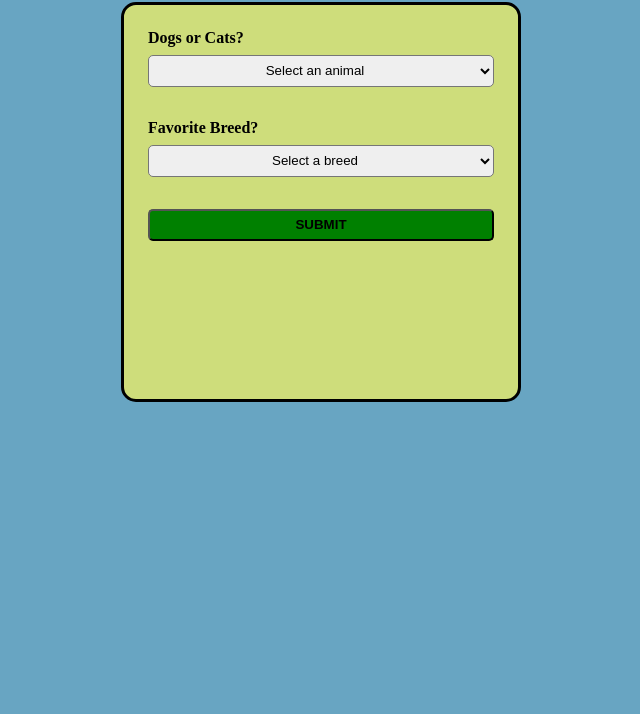
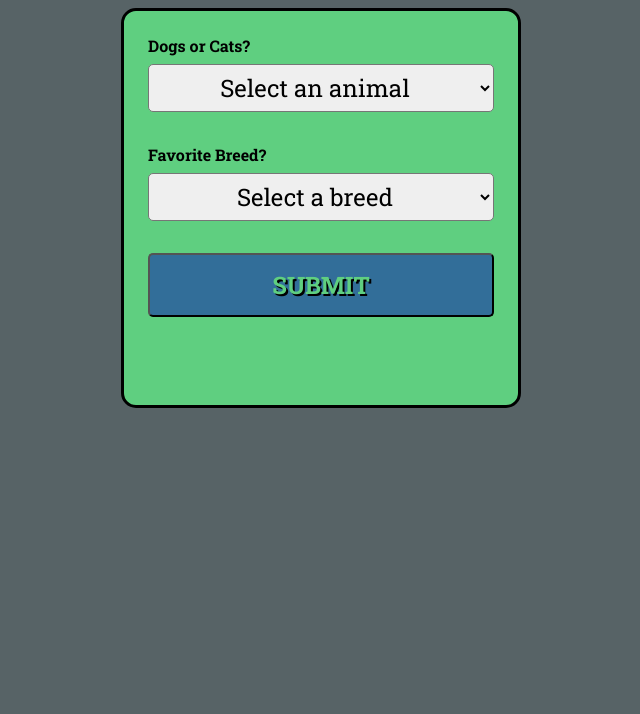
Before and after one commit to TravisAlstrand/Select_Element_Warmup, a plain HTML site: page 1-Starter_Files/index.html in a window 1280 px wide. Shown: the part 86-800 px from the top of the page, without its empty margins (319-959 px from the left). Drawn offline with Linux system fonts and the light colour scheme.

Commit message:
tweaked design slightly, added folders for complete/starter

```diff
--- a/index.html
+++ b/1-Starter_Files/index.html
@@ -5,7 +5,10 @@
   <meta http-equiv="X-UA-Compatible" content="IE=edge">
   <meta name="viewport" content="width=device-width, initial-scale=1.0">
   <title>Form Practice</title>
-  <link rel="stylesheet" href="/style.css">
+  <link rel="preconnect" href="https://fonts.googleapis.com">
+  <link rel="preconnect" href="https://fonts.gstatic.com" crossorigin>
+  <link href="https://fonts.googleapis.com/css2?family=Roboto+Slab:wght@400;700&display=swap" rel="stylesheet">
+  <link rel="stylesheet" href="./style.css">
 </head>
 <body>
   <h1>Select Menu Practice</h1>
@@ -30,6 +33,6 @@
     <p id="success-message">WOOHOO! The animal and breed match!</p>
     <p id="error-message">OOPS! The animal and breed don't match!</p>
   </form>
-  <script src="/script.js"></script>
+  <script src="./script.js"></script>
 </body>
 </html>
--- /dev/null
+++ b/1-Starter_Files/script.js
@@ -0,0 +1,63 @@
+/* ================================================================================== */
+/* ===================== SELECT ELEMENT WARM-UP ===================================== */
+/* ================================================================================== */
+
+// 1: select the animals select element and store it in a variable
+
+// 2: select the breeds select element and store it in a variable
+
+// 3: select all of the option elements with a [data-theme] and store it in a variable
+
+
+// 4: add an event listener on the animals select element that listens for the "change" event
+
+// 5: capture the value of the animals select element and store it in a variable
+
+// 6: start a loop to iterate over each breed option
+
+  // 7: check if the animals select value is not equal to the current breed option's data-breed attribute value
+
+  // 8: if they are not equal, hide the current breed option
+
+  // 9: if they are equal, do not hide the current breed option
+
+// 10: reset the breeds select element's selected option to it's first child element
+//     upon each animal "change". This will prevent a mix-match of animals / breeds.
+
+// TEST-HINT: Select an animal, then a breed. Then change the animal again...
+
+/* ==== ENTER YOUR CODE BELOW ==== */
+
+
+
+
+
+
+
+
+//==============================================================================//
+//====================DON'T CHANGE THE CODE BELOW===============================//
+//==============================================================================//
+const form = document.getElementById("form");
+const errorMessage = document.getElementById("error-message");
+const successMessage = document.getElementById("success-message");
+successMessage.style.display = "none";
+errorMessage.style.display = "none";
+
+form.addEventListener("submit", (e) => {
+  e.preventDefault();
+  successMessage.style.display = "none";
+  errorMessage.style.display = "none";
+  const isDogAnimal = document.getElementById("animals").value.includes("Dogs");
+  const isDogBreed = document.getElementById("breeds").value.includes("dog");
+  const isCatAnimal = document.getElementById("animals").value.includes("Cats")
+  const isCatBreed = document.getElementById("breeds").value.includes("cat");
+
+  if ((isDogAnimal && isDogBreed) || (isCatAnimal && isCatBreed)) {
+    successMessage.style.display = "inherit";
+    errorMessage.style.display = "none";
+  } else {
+    successMessage.style.display = "none";
+    errorMessage.style.display = "inherit";
+  }
+});
--- a/style.css
+++ b/1-Starter_Files/style.css
@@ -1,5 +1,9 @@
 * {
   box-sizing: border-box;
+  font-family: 'Roboto Slab', serif;
+  --clr-green: #5fcf80;
+  --clr-gray: #576366;
+  --clr-blue: #326e99;
 }
 
 /* ===== DRY ===== */
@@ -19,7 +23,6 @@ button {
 
 select,
 button {
-  height: 2rem;
   border-radius: 5px;
   cursor: pointer;
 }
@@ -38,25 +41,28 @@ select,
 }
 
 #error-message,
-#success-message {
+#success-message,
+select,
+button {
   font-size: 1.5rem;
-  animation: message 2s linear;
 }
 
-select:focus,
-button:focus   {
-  border: 2px solid green;
+#error-message,
+#success-message {
+  animation: message 2s linear;
+  text-shadow: 1px 1px black;
+}
+
+h1,
+button {
+  color: var(--clr-green);
+  text-shadow: 2px 2px black;
 }
 
 /* =============== */
 
 body {
-  background-color: rgb(104, 165, 194);
-}
-
-h1 {
-  color: rgb(206, 221, 123);
-  text-shadow: 2px 2px black;
+  background-color: var(--clr-gray);
 }
 
 form {
@@ -66,7 +72,7 @@ form {
   padding: 1.5rem;
   border: 3px solid black;
   border-radius: 15px;
-  background-color: rgb(206, 221, 123);
+  background-color: var(--clr-green);
 }
 
 label {
@@ -75,10 +81,14 @@ label {
 
 select {
   margin-bottom: 2rem;
+  height: 3rem;
 }
 
 button {
-  background-color: green;
+  height: 4rem;
+  padding: .5rem;
+  color: var(--clr-green);
+  background-color: var(--clr-blue);
 }
 
 #error-message {
@@ -86,7 +96,7 @@ button {
 }
 
 #success-message {
-  color: green;
+  color: var(--clr-blue);
 }
 
 @keyframes message {
--- /dev/null
+++ b/2-Completed_Files/style.css
@@ -0,0 +1,124 @@
+* {
+  box-sizing: border-box;
+  font-family: 'Roboto Slab', serif;
+  --clr-green: #5fcf80;
+  --clr-gray: #576366;
+  --clr-blue: #326e99;
+}
+
+/* ===== DRY ===== */
+
+body,
+form {
+  display: flex;
+  flex-direction: column;
+  align-items: center;
+}
+
+label,
+select,
+button {
+  width: 100%;
+}
+
+select,
+button {
+  border-radius: 5px;
+  cursor: pointer;
+}
+
+label,
+button,
+#error-message,
+#success-message {
+  font-weight: bold;
+}
+
+select,
+#error-message,
+#success-message {
+  text-align: center;
+}
+
+#error-message,
+#success-message,
+select,
+button {
+  font-size: 1.5rem;
+}
+
+#error-message,
+#success-message {
+  animation: message 2s linear;
+  text-shadow: 1px 1px black;
+}
+
+h1,
+button {
+  color: var(--clr-green);
+  text-shadow: 2px 2px black;
+}
+
+/* =============== */
+
+body {
+  background-color: var(--clr-gray);
+}
+
+form {
+  width: 50%;
+  max-width: 400px;
+  height: 50vh;
+  padding: 1.5rem;
+  border: 3px solid black;
+  border-radius: 15px;
+  background-color: var(--clr-green);
+}
+
+label {
+  margin-bottom: .5rem;
+}
+
+select {
+  margin-bottom: 2rem;
+  height: 3rem;
+}
+
+button {
+  height: 4rem;
+  padding: .5rem;
+  color: var(--clr-green);
+  background-color: var(--clr-blue);
+}
+
+#error-message {
+  color: red;
+}
+
+#success-message {
+  color: var(--clr-blue);
+}
+
+@keyframes message {
+  0%, 7% {
+    transform: rotateZ(0);
+  }
+  15% {
+    transform: rotateZ(-15deg);
+  }
+  20% {
+    transform: rotateZ(10deg);
+  }
+  25% {
+    transform: rotateZ(-10deg);
+  }
+  30% {
+    transform: rotateZ(6deg);
+  }
+  35% {
+    transform: rotateZ(-4deg);
+  }
+  40%, 100% {
+    transform: rotateZ(0);
+  }
+}
```
Also changed, not shown: 2-Completed_Files/index.html (added, +38 -0 lines), 2-Completed_Files/script.js (renamed from script.js).
